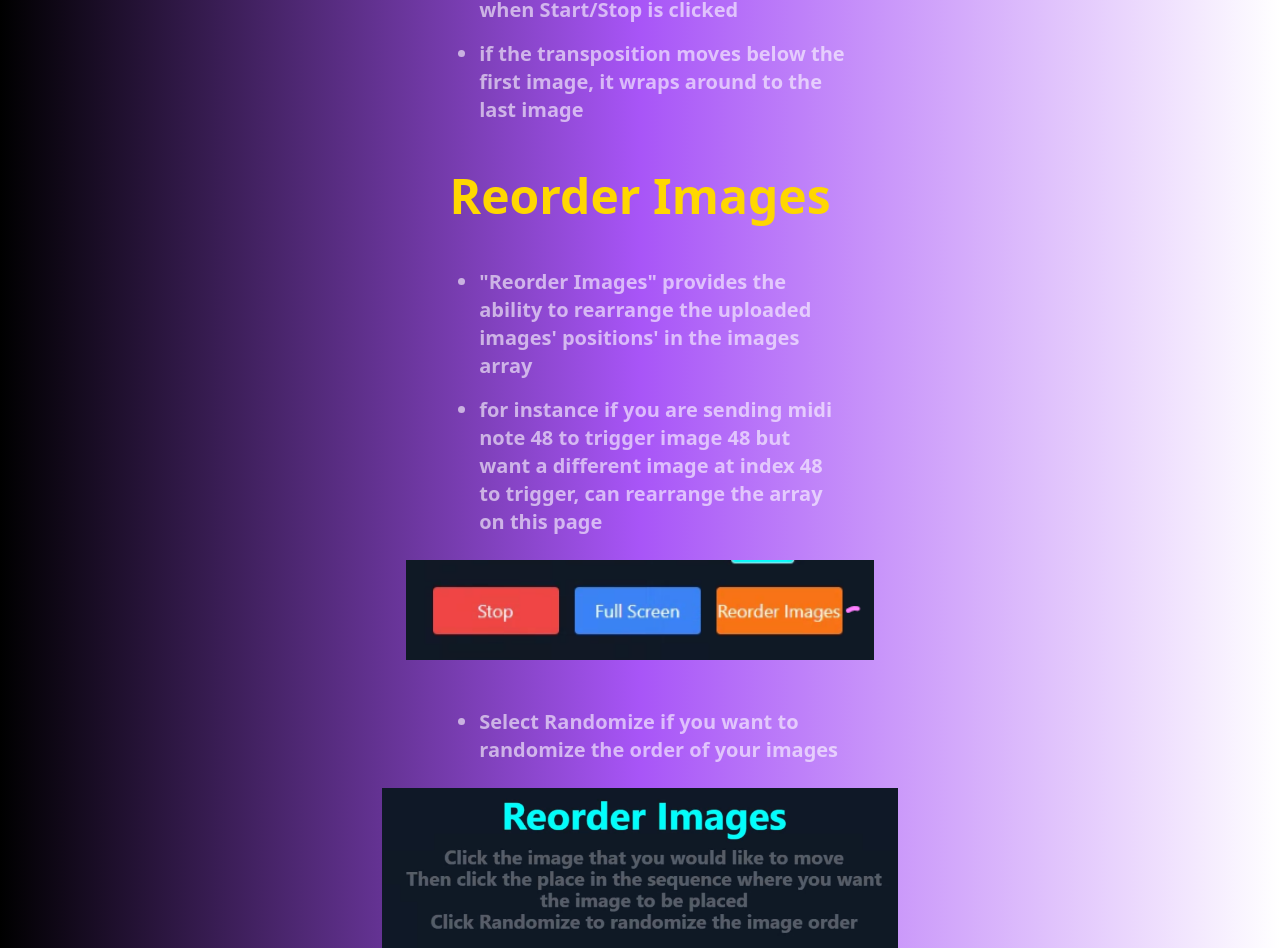
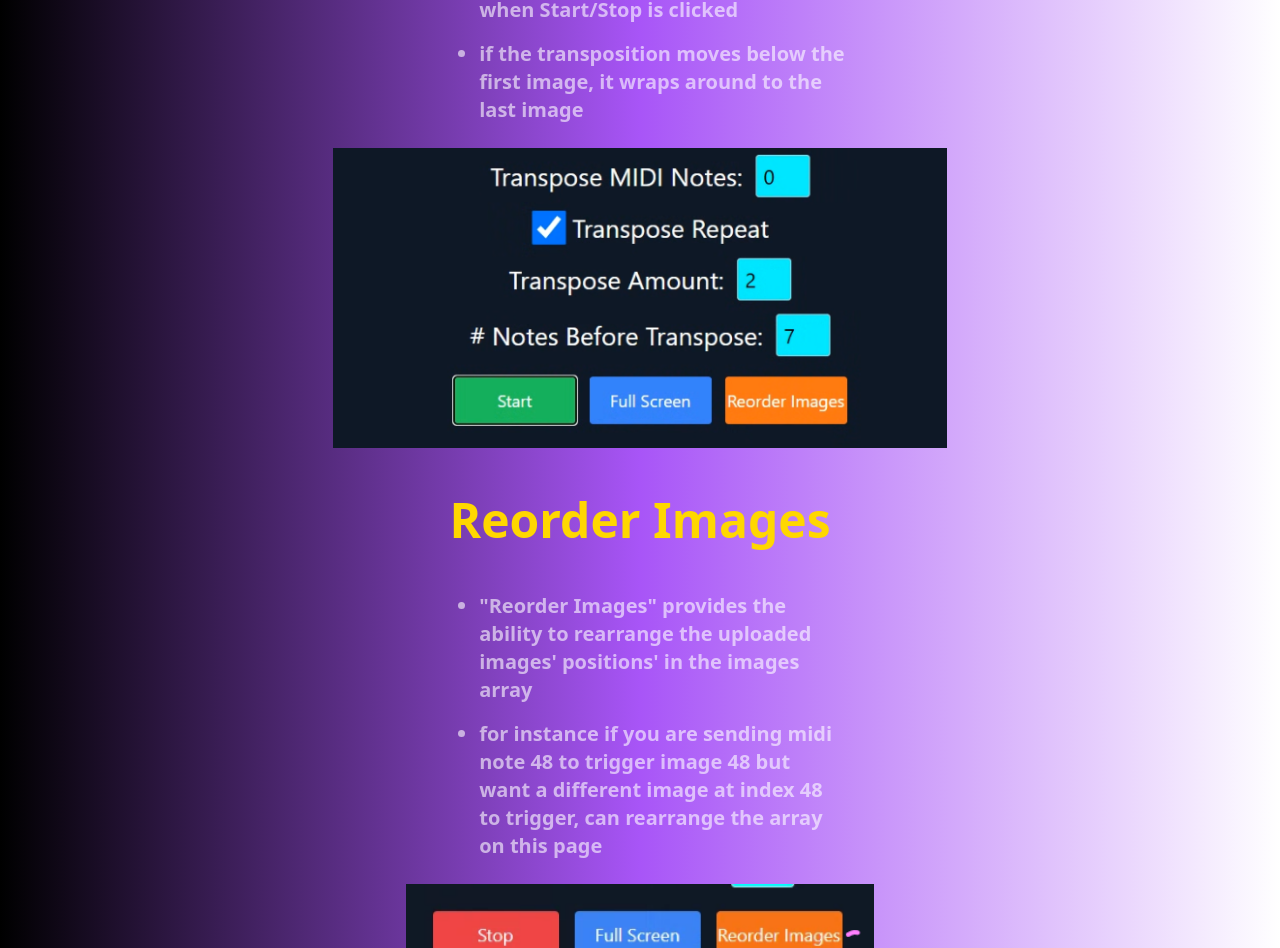
Before and after one commit to nathanfenoglio/midi-montage-image-sequencer, a Next.js app: page /Instructions in a window 1280 px wide. Shown: the part 7568-8516 px from the top of the page. Built offline with nearby package versions, Linux system fonts and the light colour scheme.

Commit message:
add transpose repeat screenshot to instructions page

```diff
--- a/app/Instructions/page.tsx
+++ b/app/Instructions/page.tsx
@@ -129,6 +129,9 @@ const Instructions = () => {
               <li>if the transposition moves below the first image, it wraps around to the last image</li>
             </ul>
           </div>
+          <div className='relative w-full h-[200px] md:h-[300px] overflow-hidden rounded-lg md:mt-6'>
+            <Image src='/images/midi_image_seq_transpose_repeat.png' alt='midi_image_seq_transpose_repeat' layout='fill' objectFit='contain' className='rounded-lg'/>
+          </div>
 
           {/* Reorder Images */}
           <h1 className='text-[#FFD700] text-3xl sm:text-4xl md:text-5xl mt-12'>Reorder Images</h1>
```
Also changed, not shown: app/Home/page.tsx (+9 -0 lines), public/images/midi_image_seq_transpose_repeat.png (added).
